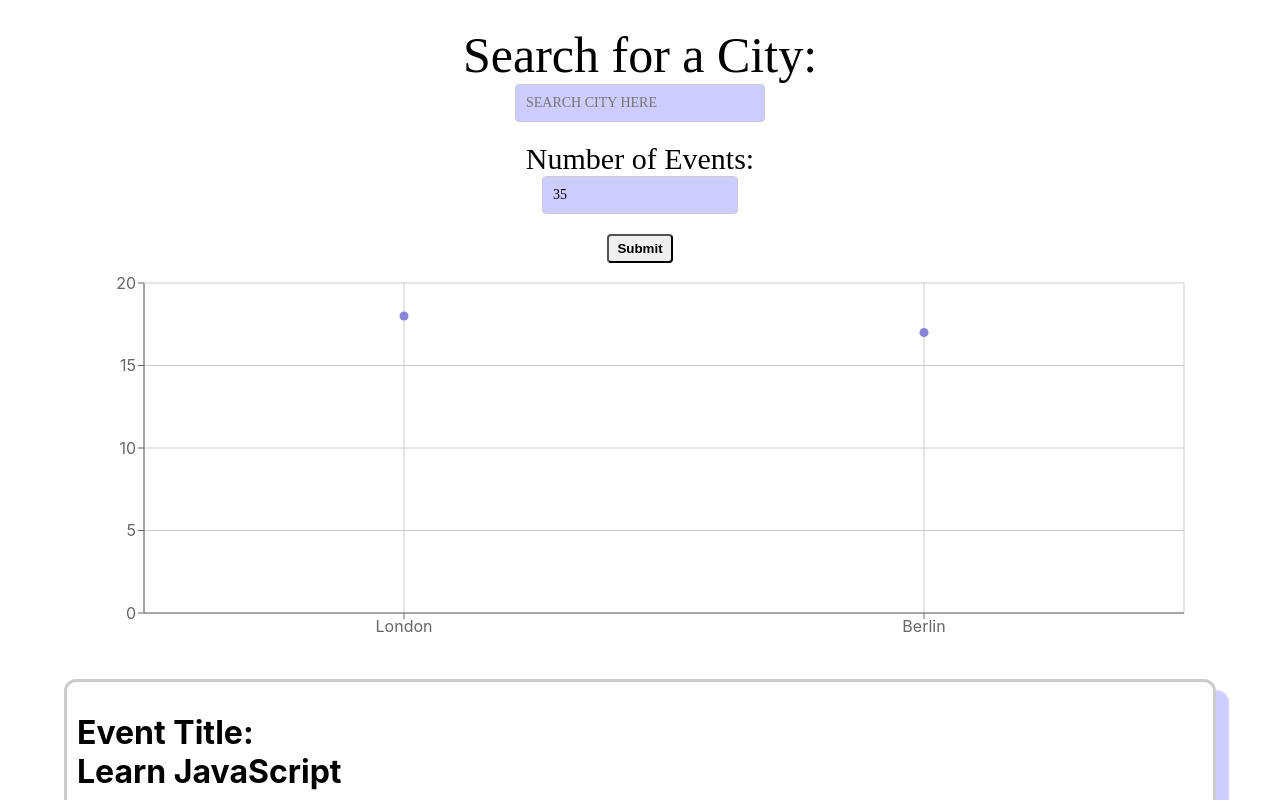
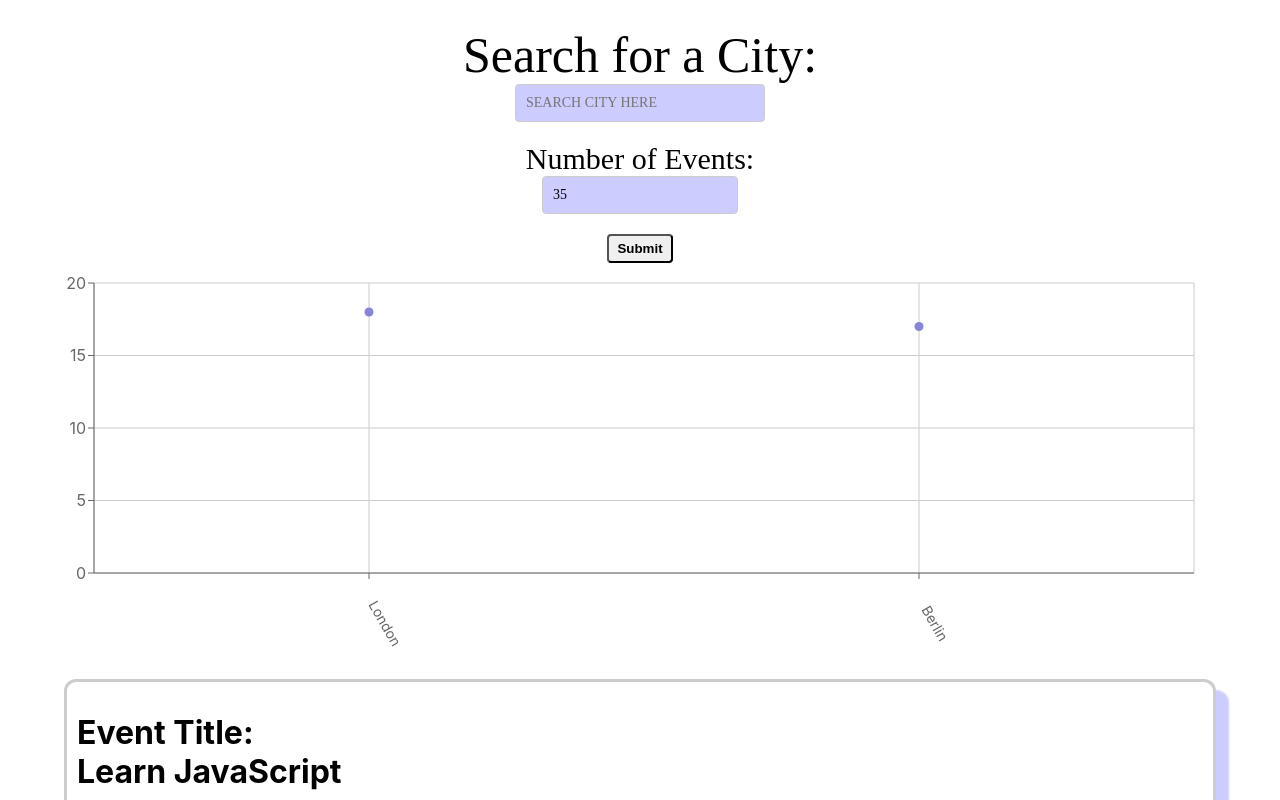
Before and after one commit to sophiabanda/letsmeet, a React (Create React App) app: page / in a window 1280 px wide. Shown: the top 800 px of the page. Built offline with nearby package versions, Linux system fonts and the light colour scheme; what atatus-spa would draw is missing.

Commit message:
style adjustments to chart

```diff
--- a/src/components/CityEventsChart.js
+++ b/src/components/CityEventsChart.js
@@ -23,7 +23,7 @@
       const count = events.filter(
         (event) => event.location === location
       ).length;
-      const city = location.split(", ")[0];
+      const city = location.split(/, | - /)[0];
       return { city, count };
     });
     return data;
@@ -34,13 +34,20 @@
       <ScatterChart
         margin={{
           top: 20,
-          right: 20,
-          bottom: 20,
-          left: 20,
+          right: 10,
+          bottom: 60,
+          left: -30,
         }}
       >
         <CartesianGrid />
-        <XAxis type="category" dataKey="city" name="City" />
+        <XAxis
+          type="category"
+          dataKey="city"
+          name="City"
+          angle={60}
+          interval={0}
+          tick={{ dx: 20, dy: 40, fontSize: 14 }}
+        />
         <YAxis type="number" dataKey="count" name="Number of Events" />
         <Tooltip cursor={{ strokeDasharray: "3 3" }} />
         <Scatter name="A school" data={data} fill="#8884d8" />
```
